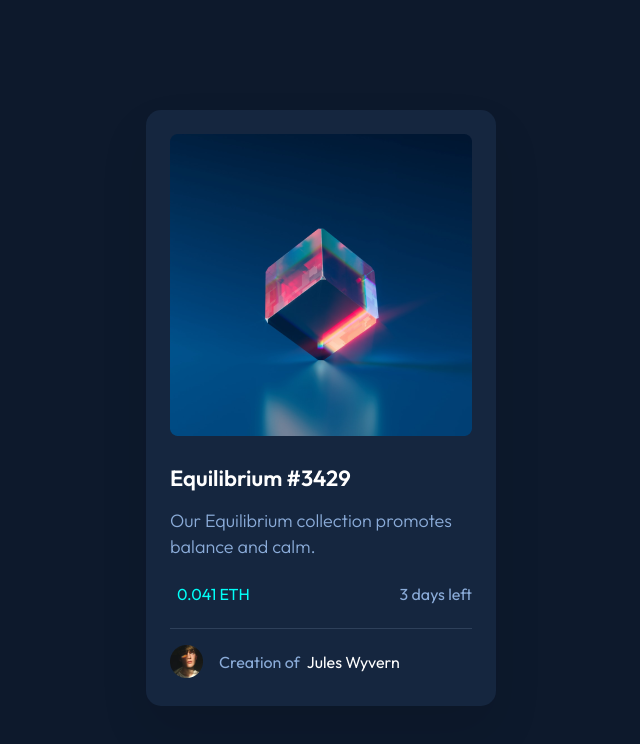
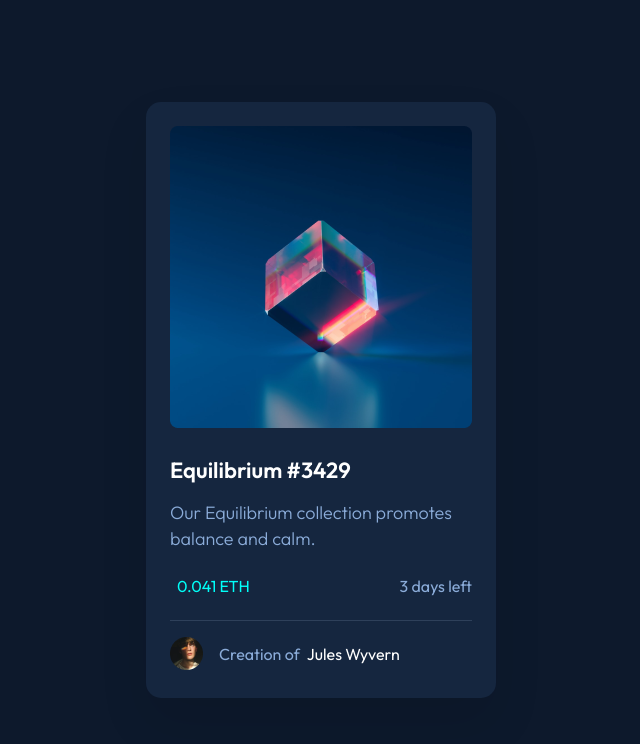
Before and after one commit to MarKyselov/nft, a plain HTML site: page index.html in a window 1280 px wide. Shown: the whole page, without its empty margins (319-959 px from the left). Drawn offline with Linux system fonts and the light colour scheme.

Commit message:
light update

```diff
--- a/style.css
+++ b/style.css
@@ -1,7 +1,9 @@
 :root {
     --blue: #2E405A;
 }
-
+html,body{
+    height: 100%;
+}
 * {
     box-sizing: border-box;
 }
@@ -12,7 +14,7 @@ p {
 }
 
 body {
-    height: 100vh;
+    /* height: 100vh; */
     background: #0D192C;
     display: flex;
     align-items: center;
@@ -21,7 +23,7 @@ body {
     font-optical-sizing: auto;
     font-weight: 400;
     font-style: normal;
-
+    margin: 0;
 }
 
 article {
@@ -51,7 +53,7 @@ h3 {
 
 }
 
-article > p {
+article>p {
     font-weight: 300;
     font-size: 18px;
     line-height: 26px;
```
